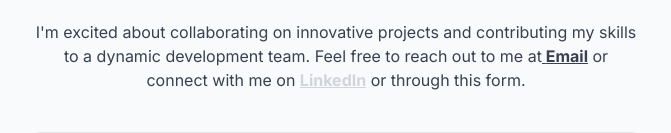
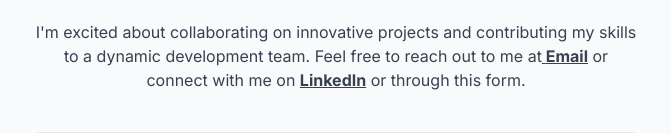
Before and after one commit to nyeinminhtet/portfolio, a Next.js app: page / in a window 1280 px wide. Shown: the part 3062-3195 px from the top of the page, without its empty margins (304-975 px from the left). Built offline with nearby package versions, Linux system fonts and the light colour scheme; no server answers.

Commit message:
fixed-color

```diff
--- a/components/contact.tsx
+++ b/components/contact.tsx
@@ -28,7 +28,7 @@ const Contact = () => {
         my skills to a dynamic development team. Feel free to reach out to me at
         <a
           href="mailto:nyeinminhtet.dev@gmail.com"
-          className="underline font-bold hover:text-gray-100"
+          className="underline font-bold dark:hover:text-gray-100"
         >
           {" "}
           Email
@@ -37,7 +37,7 @@ const Contact = () => {
         <a
           href="https://www.linkedin.com/in/nyeinminhtet/"
           target="_blank"
-          className="underline text-gray-300 hover:text-gray-100 font-bold"
+          className="underline  dark:hover:text-gray-100 font-bold"
         >
           LinkedIn
         </a>{" "}
```
